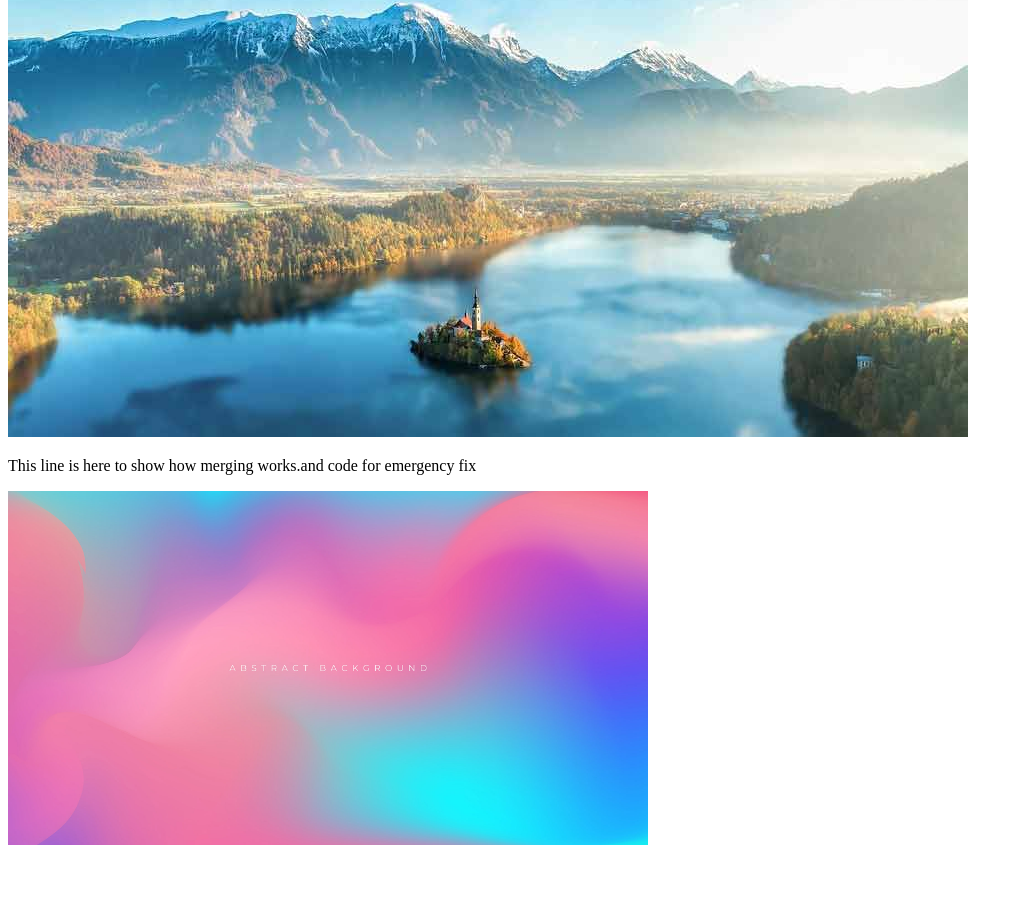
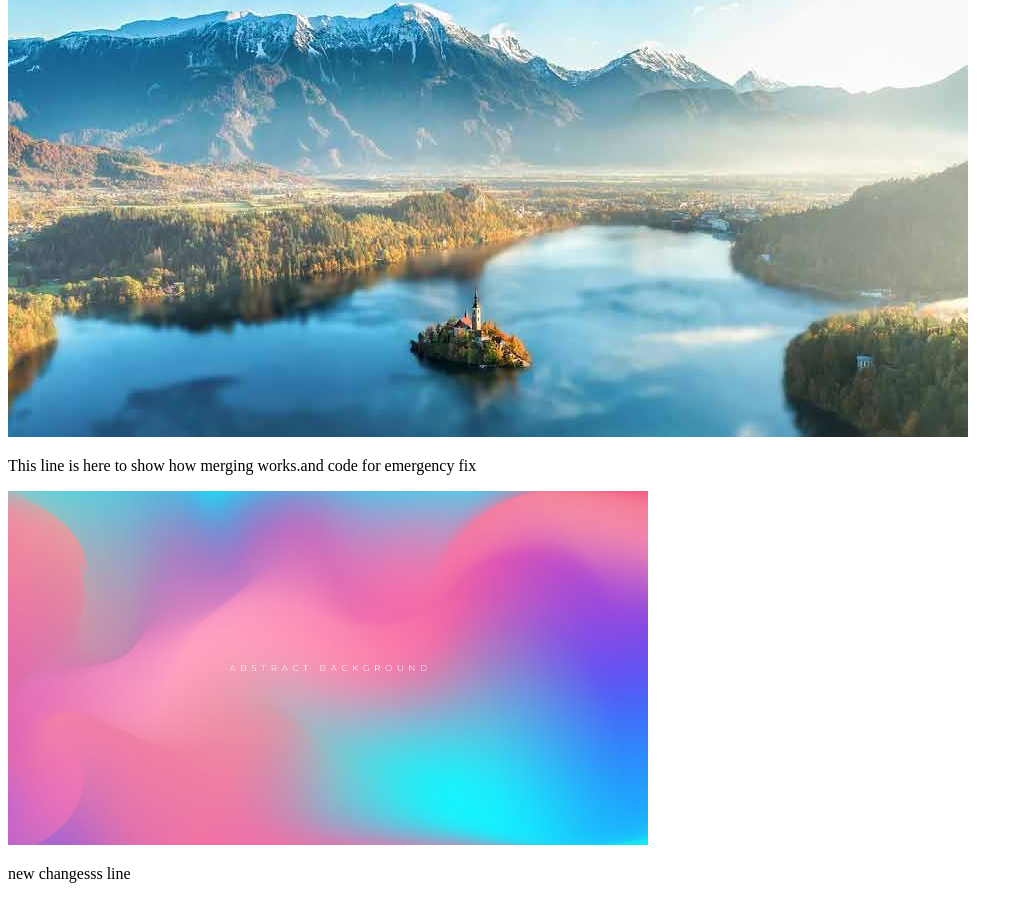
Before and after one commit to tyrionlannister18/ml2, a plain HTML site: page index.html in a window 1280 px wide. Shown: the part 251-1150 px from the top of the page, without its empty margins (0-1023 px from the left). Before the commit the page ends 1108 px from the top, so only its background shows below. Drawn offline with Linux system fonts and the light colour scheme.

Commit message:
new line added

```diff
--- a/index.html
+++ b/index.html
@@ -14,5 +14,7 @@ style="width:100%;max-width:960px"></div>
 
 <div><img src="background3.jpg" alt="N" style="width:100%;max-width:640px"></div>
 
+<p> new changesss line
+
 </body>
 </html>
```
